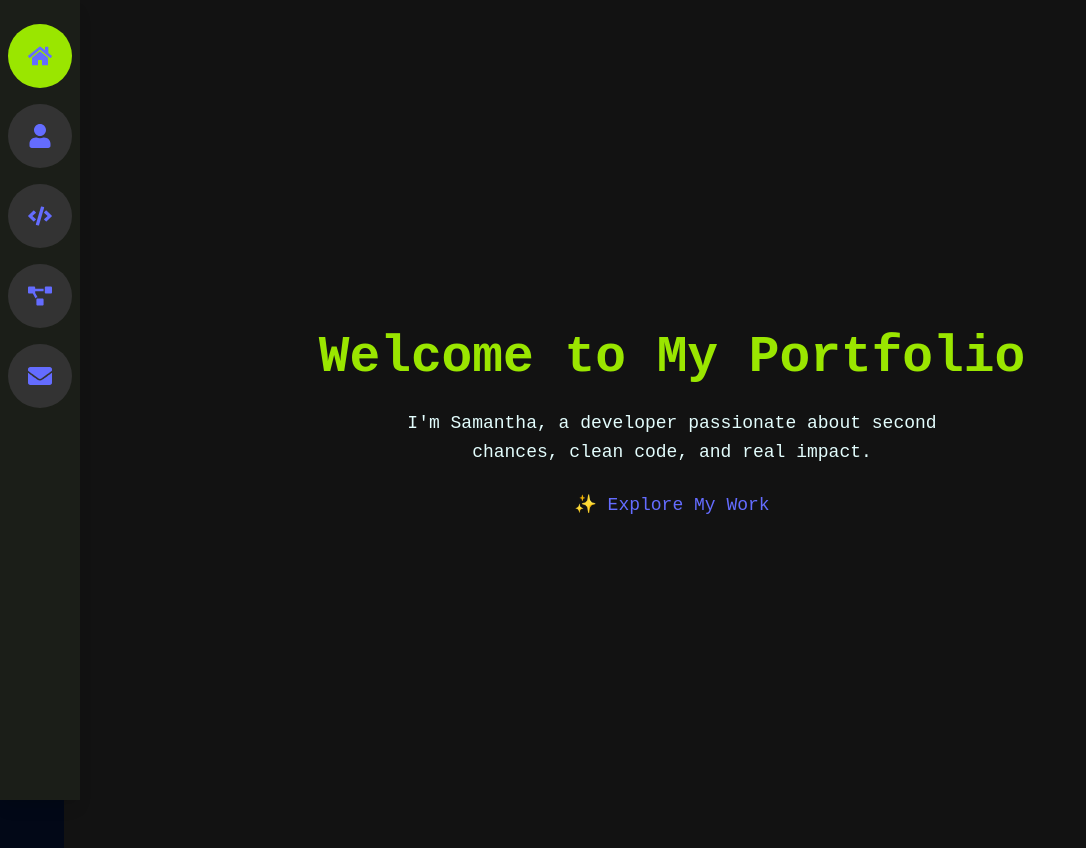
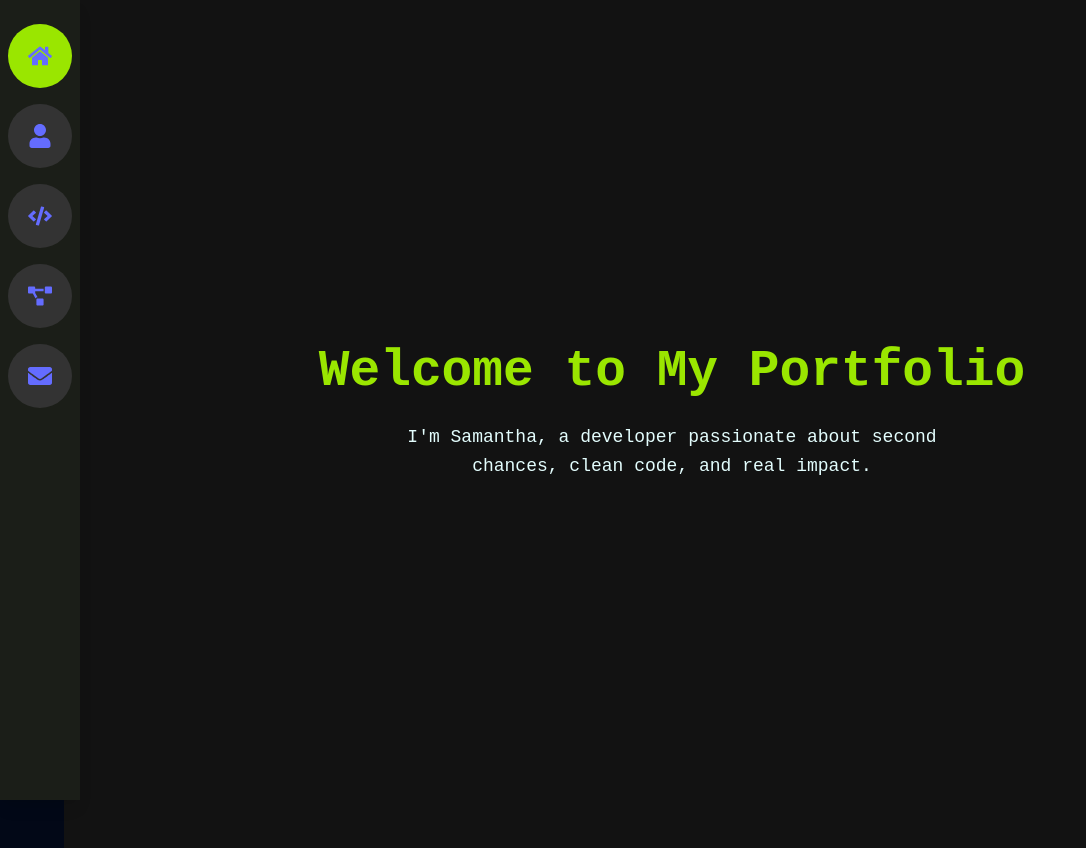
Before and after one commit to SamPomeroy/portfolio, a React (Vite) app: page / in a window 1280 px wide. Shown: the whole page, without its empty margins (0-1086 px from the left). Built offline with nearby package versions, Linux system fonts and the light colour scheme.

Commit message:
commented out Home.jsx line 17

```diff
--- a/src/pages/Home.jsx
+++ b/src/pages/Home.jsx
@@ -14,7 +14,7 @@ export default function Home() {
         href="/projects"
         className="text-lg text-lime-400 hover:text-lime-300 underline decoration-dotted underline-offset-4 transition duration-200"
       >
-        ✨ Explore My Work
+        {/* ✨ Explore My Work */}
       </a>
     </div>
   );
```
